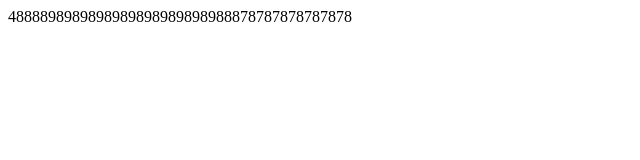
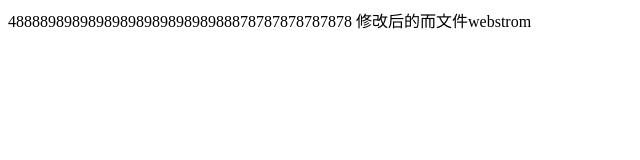
Before and after one commit to shenjian-hub/test, a plain HTML site: page index.html in a window 1280 px wide. Shown: the whole page, without its empty margins (0-640 px from the left). Drawn offline with Linux system fonts and the light colour scheme.

Commit message:
第二次空虚感

```diff
--- a/index.html
+++ b/index.html
@@ -5,6 +5,6 @@
     <title>Title</title>
 </head>
 <body>
-4888898989898989898989898988878787878787878
+4888898989898989898989898988878787878787878 修改后的而文件webstrom
 </body>
 </html>
```
